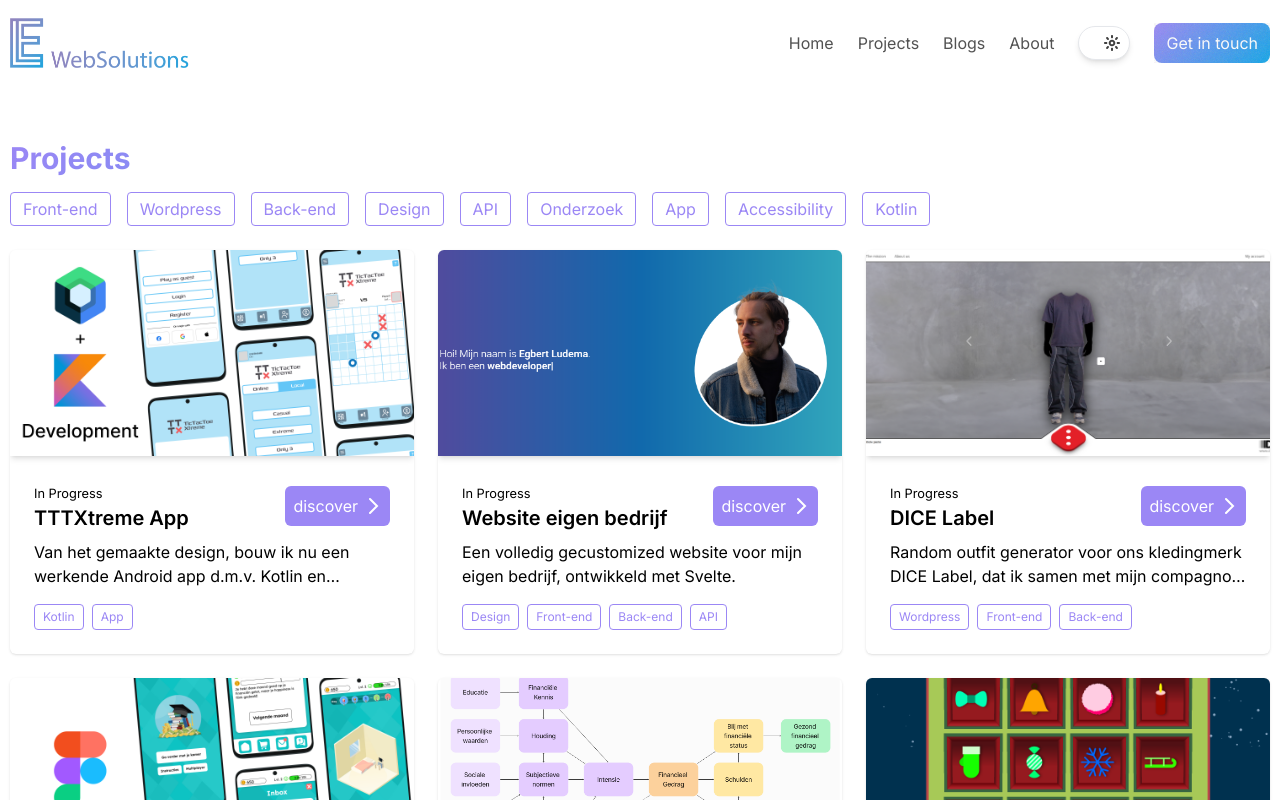
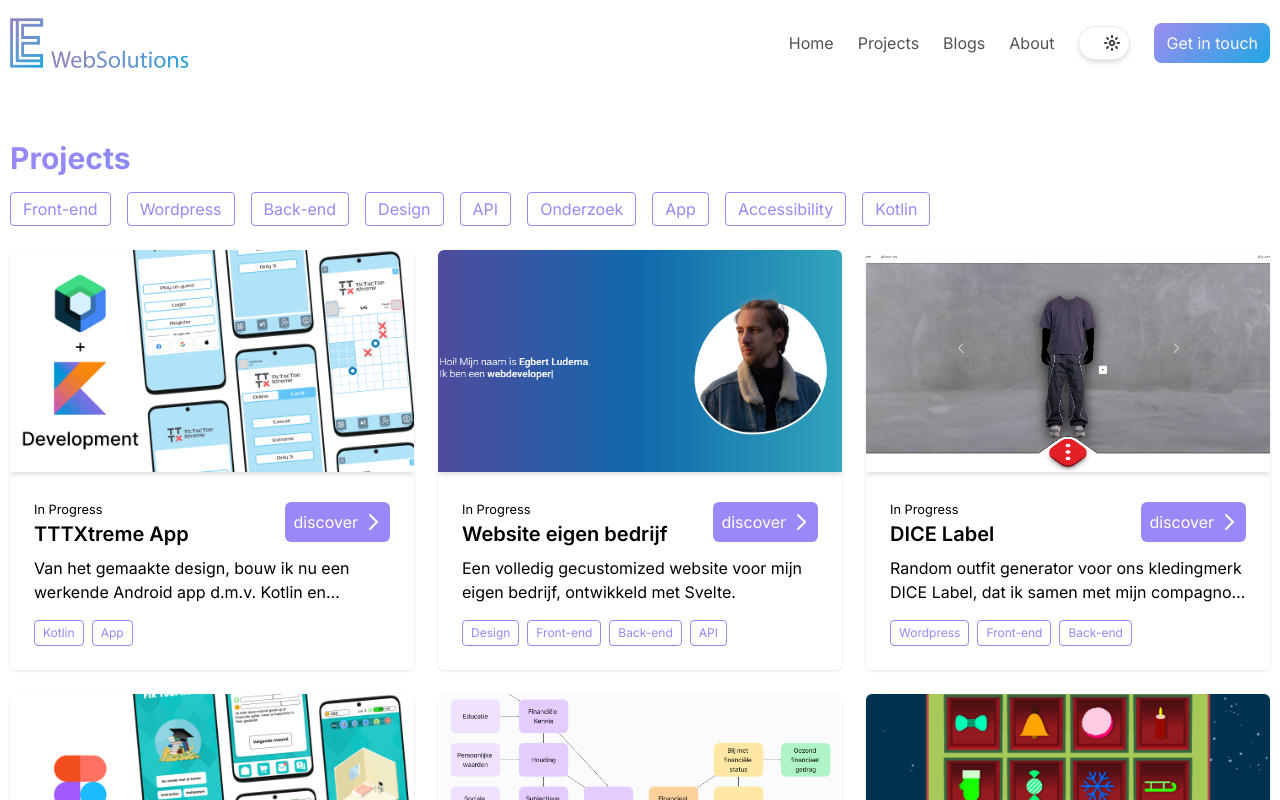
Before and after one commit to EgbertLudema/EL-Websolutions-React, a Next.js app: page /project in a window 1280 px wide. Shown: the top 800 px of the page. Built offline with nearby package versions, Linux system fonts and the light colour scheme.

Commit message:
Fixed typo

```diff
--- a/components/ProjectTagFilter.tsx
+++ b/components/ProjectTagFilter.tsx
@@ -87,7 +87,7 @@ export default function TagFilter({ allProjects, allTags }: { allProjects: Proje
                                     damping: 20,
                                 }}
                                 className="group rounded-md overflow-hidden shadow hover:shadow-md w-full aspect-square flex flex-col
-                                justify-between h-[420pxbg-white dark:bg-neutral-800 text-black dark:text-white transition-shadow"
+                                justify-between h-[420px] bg-white dark:bg-neutral-800 text-black dark:text-white transition-shadow"
                             >
                                 {/* Thumbnail */}
                                 {project.thumbnail && (
```
